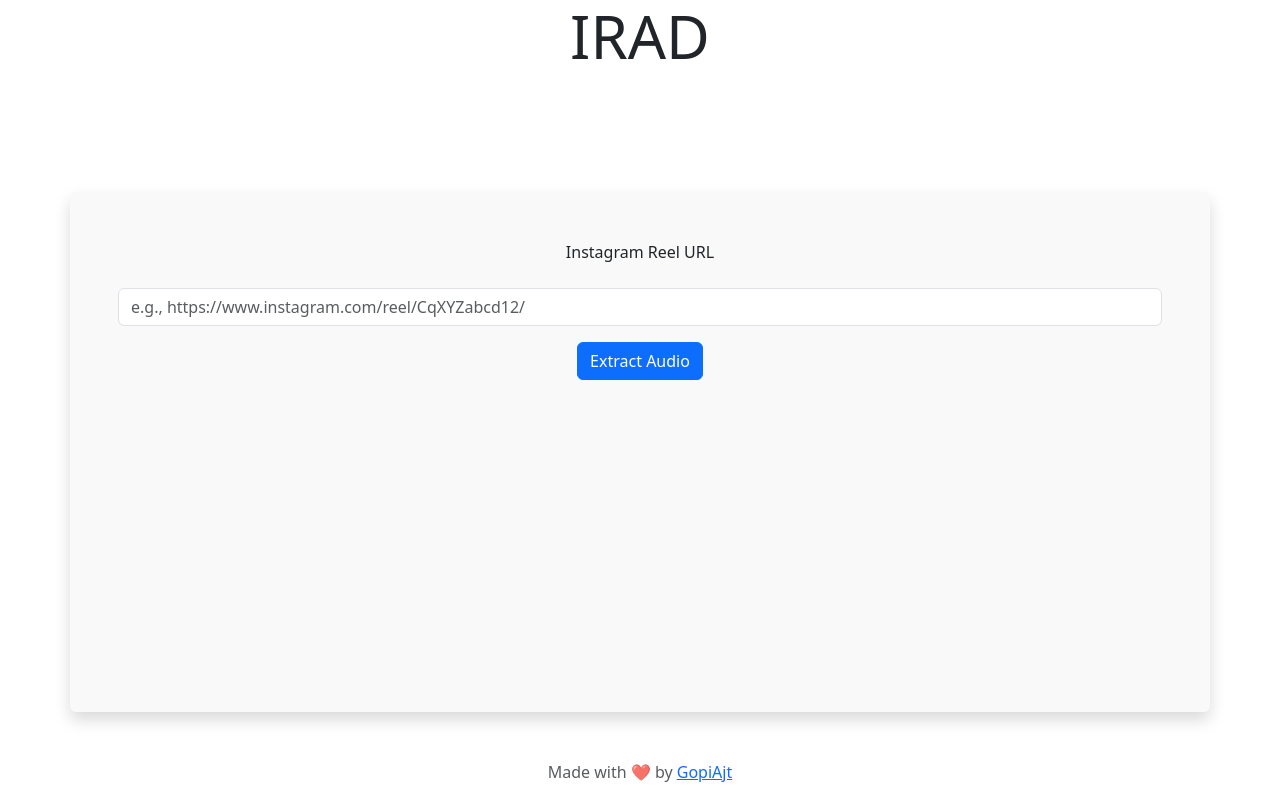
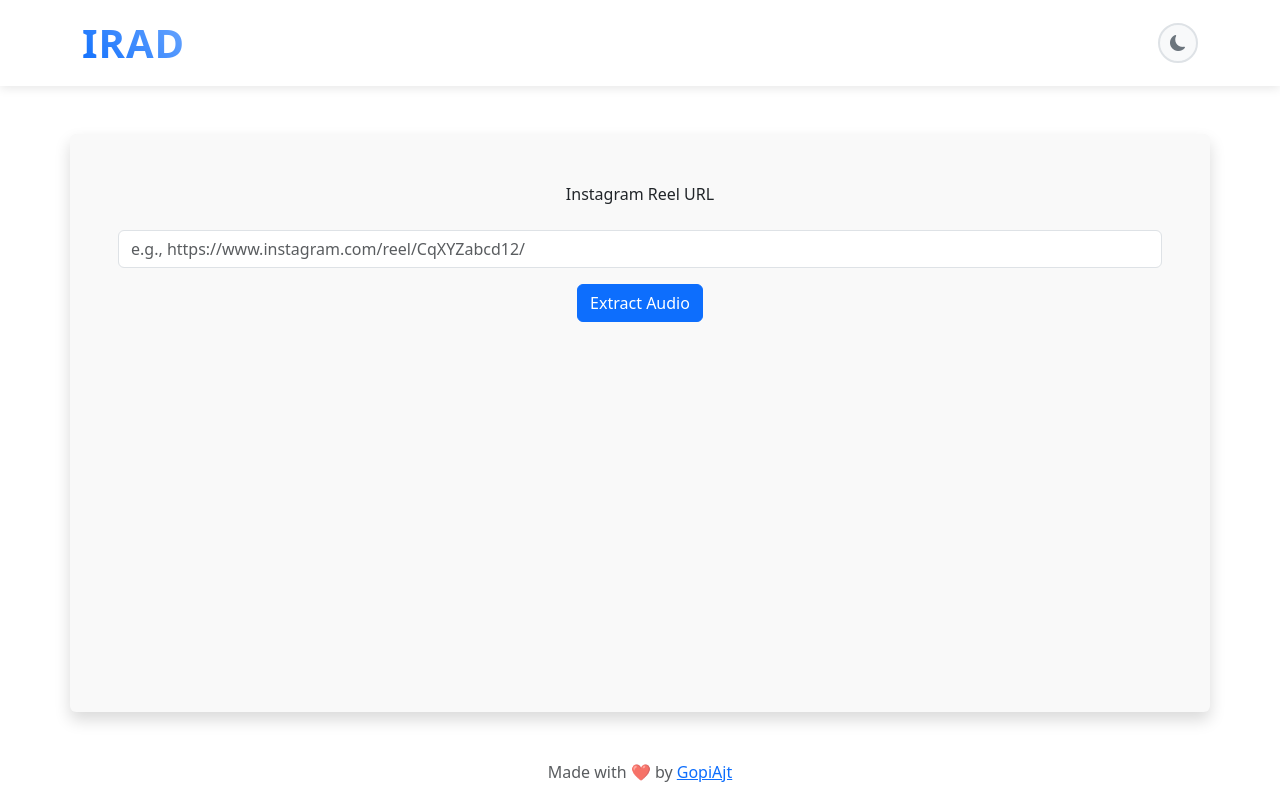
Before and after one commit to GopiAjt/reel-audio-downloader, a Flask app: page / in a window 1280 px wide. Run offline with Flask 3, Linux system fonts and the light colour scheme; some libraries are stand-ins or nearby versions.

Commit message:
refactor: implement file cleanup functionality, enhance theme toggle feature, and improve UI styling for dark mode

```diff
--- a/app.py
+++ b/app.py
@@ -5,6 +5,7 @@ import shutil
 import subprocess
 import instaloader
 from flask import Flask, request, render_template, send_from_directory, redirect, url_for, flash, abort
+from datetime import datetime
 
 # --- Configuration ---
 app = Flask(__name__)
@@ -18,6 +19,17 @@ app.config['DOWNLOAD_FOLDER'] = DOWNLOAD_FOLDER
 app.config['MAX_CONTENT_LENGTH'] = 5 * 1024 * 1024  # Limit upload size
 
 # --- Helper Functions ---
+def cleanup_old_files():
+    """Delete all files in the downloads folder."""
+    for filename in os.listdir(DOWNLOAD_FOLDER):
+        file_path = os.path.join(DOWNLOAD_FOLDER, filename)
+        try:
+            if os.path.isfile(file_path):
+                os.unlink(file_path)
+        except Exception as e:
+            app.logger.error(f"Error deleting {file_path}: {e}")
+
+
 def extract_shortcode(url):
     """Extracts the shortcode from an Instagram URL."""
     match = re.search(r"(?:reel|p)/([a-zA-Z0-9_-]+)", url)
@@ -78,6 +90,9 @@ def index():
 
 @app.route('/download', methods=['POST'])
 def download_audio():
+    # Clean up old files before downloading new one
+    cleanup_old_files()
+
     reel_url = request.form.get('reel_url', '').strip()
     if not reel_url:
         flash('Please enter an Instagram Reel URL.', 'error')
@@ -148,10 +163,18 @@ def serve_file(filename):
     path = os.path.join(app.config['DOWNLOAD_FOLDER'], filename)
     if not os.path.isfile(path):
         abort(404)
-    return send_from_directory(
-        app.config['DOWNLOAD_FOLDER'], filename,
-        as_attachment=True, mimetype='audio/mpeg'
-    )
+
+    try:
+        return send_from_directory(
+            app.config['DOWNLOAD_FOLDER'], filename,
+            as_attachment=True, mimetype='audio/mpeg'
+        )
+    finally:
+        # Clean up the file after serving
+        try:
+            os.unlink(path)
+        except Exception as e:
+            app.logger.error(f"Error deleting {path}: {e}")
 
 
 if __name__ == '__main__':
--- a/static/css/styles.css
+++ b/static/css/styles.css
@@ -2,15 +2,28 @@
     --bg-light: #ffffff;
     --text-light: #000000;
     --container-bg-light: #f9f9f9;
+    --btn-bg-light: #f8f9fa;
+    --btn-border-light: #dee2e6;
+    --primary-btn-light: #0d6efd;
+    --primary-btn-hover-light: #0b5ed7;
+    --navbar-bg-light: #ffffff;
+    --navbar-shadow-light: rgba(0, 0, 0, 0.1);
 
     --bg-dark: #121212;
-    --text-dark: #f5f5f5;
+    --text-dark: #ffffff;
     --container-bg-dark: #1f1f1f;
+    --btn-bg-dark: #2d2d2d;
+    --btn-border-dark: #404040;
+    --primary-btn-dark: #0d6efd;
+    --primary-btn-hover-dark: #0b5ed7;
+    --navbar-bg-dark: #1a1a1a;
+    --navbar-shadow-dark: rgba(0, 0, 0, 0.3);
 }
 
-html[data-theme='light'] {
+html {
     background-color: var(--bg-light);
     color: var(--text-light);
+    transition: background-color 0.3s, color 0.3s;
 }
 
 html[data-theme='dark'] {
@@ -18,8 +31,78 @@ html[data-theme='dark'] {
     color: var(--text-dark);
 }
 
+html[data-theme='dark'] * {
+    color: var(--text-dark);
+}
+
 body {
+    background-color: inherit;
+    min-height: 100vh;
+    margin: 0;
+    display: flex;
+    flex-direction: column;
     transition: background-color 0.3s, color 0.3s;
+}
+
+/* Navbar styling */
+.navbar {
+    background-color: var(--navbar-bg-light);
+    box-shadow: 0 2px 10px var(--navbar-shadow-light);
+    transition: all 0.3s ease;
+}
+
+html[data-theme='dark'] .navbar {
+    background-color: var(--navbar-bg-dark);
+    box-shadow: 0 2px 10px var(--navbar-shadow-dark);
+}
+
+.navbar-brand {
+    text-decoration: none;
+    transition: all 0.3s ease;
+}
+
+.brand-text {
+    font-size: 2.5rem;
+    font-weight: 800;
+    background: linear-gradient(45deg, var(--primary-btn-light), #6ea8fe);
+    -webkit-background-clip: text;
+    -webkit-text-fill-color: transparent;
+    transition: all 0.3s ease;
+    letter-spacing: 1px;
+    text-transform: uppercase;
+}
+
+html[data-theme='dark'] .brand-text {
+    background: linear-gradient(45deg, var(--primary-btn-dark), #8bb9fe);
+    -webkit-background-clip: text;
+    -webkit-text-fill-color: transparent;
+}
+
+.theme-toggle-btn {
+    border-radius: 50%;
+    width: 40px;
+    height: 40px;
+    padding: 0;
+    display: flex;
+    align-items: center;
+    justify-content: center;
+    transition: all 0.3s ease;
+    border: 2px solid var(--btn-border-light);
+    background-color: var(--btn-bg-light);
+}
+
+html[data-theme='dark'] .theme-toggle-btn {
+    border-color: var(--btn-border-dark);
+    background-color: var(--btn-bg-dark);
+}
+
+.theme-toggle-btn:hover {
+    transform: translateY(-2px);
+    box-shadow: 0 4px 8px rgba(0, 0, 0, 0.1);
+}
+
+html[data-theme='dark'] .theme-toggle-btn:hover {
+    box-shadow: 0 4px 8px rgba(0, 0, 0, 0.2);
 }
 
 #form-container {
@@ -31,6 +114,91 @@ html[data-theme='dark'] #form-container {
     background-color: var(--container-bg-dark);
 }
 
+/* Form elements styling */
+.form-label {
+    color: inherit;
+    font-weight: 500;
+}
+
+html[data-theme='dark'] .form-control {
+    background-color: var(--btn-bg-dark);
+    border-color: var(--btn-border-dark);
+    color: var(--text-dark);
+}
+
+html[data-theme='dark'] .form-control::placeholder {
+    color: #a0a0a0;
+}
+
+html[data-theme='dark'] .form-control:focus {
+    background-color: var(--btn-bg-dark);
+    border-color: var(--btn-border-dark);
+    color: var(--text-dark);
+    box-shadow: 0 0 0 0.25rem rgba(13, 110, 253, 0.25);
+}
+
+/* Button styling */
+.btn-primary {
+    background-color: var(--primary-btn-light);
+    border-color: var(--primary-btn-light);
+    color: white;
+    transition: all 0.3s ease;
+}
+
+.btn-primary:hover {
+    background-color: var(--primary-btn-hover-light);
+    border-color: var(--primary-btn-hover-light);
+    transform: translateY(-1px);
+    box-shadow: 0 4px 8px rgba(0, 0, 0, 0.1);
+}
+
+html[data-theme='dark'] .btn-primary {
+    background-color: var(--primary-btn-dark);
+    border-color: var(--primary-btn-dark);
+    color: white;
+}
+
+html[data-theme='dark'] .btn-primary:hover {
+    background-color: var(--primary-btn-hover-dark);
+    border-color: var(--primary-btn-hover-dark);
+    transform: translateY(-1px);
+    box-shadow: 0 4px 8px rgba(0, 0, 0, 0.2);
+}
+
+/* Alert styling */
+html[data-theme='dark'] .alert {
+    background-color: var(--btn-bg-dark);
+    border-color: var(--btn-border-dark);
+    color: var(--text-dark);
+}
+
+html[data-theme='dark'] .alert-success {
+    background-color: rgba(25, 135, 84, 0.2);
+    border-color: #198754;
+    color: var(--text-dark);
+}
+
+html[data-theme='dark'] .alert-danger {
+    background-color: rgba(220, 53, 69, 0.2);
+    border-color: #dc3545;
+    color: var(--text-dark);
+}
+
+/* Footer styling */
+html[data-theme='dark'] .text-muted {
+    color: #ffffff !important;
+    opacity: 0.7;
+}
+
+html[data-theme='dark'] a {
+    color: #6ea8fe;
+}
+
+html[data-theme='dark'] a:hover {
+    color: #8bb9fe;
+}
+
+/* Loading overlay */
 #loading-overlay {
     position: fixed;
     top: 0;
--- a/static/js/script.js
+++ b/static/js/script.js
@@ -16,3 +16,42 @@ document.addEventListener("DOMContentLoaded", () => {
         loadingOverlay.style.display = "flex";
     });
 });
+
+// Theme toggle functionality
+document.addEventListener('DOMContentLoaded', function() {
+    const themeToggle = document.getElementById('theme-toggle');
+    const themeIcon = themeToggle.querySelector('i');
+
+    // Check for saved theme preference or use system preference
+    const savedTheme = localStorage.getItem('theme');
+    const prefersDark = window.matchMedia('(prefers-color-scheme: dark)').matches;
+
+    if (savedTheme) {
+        document.documentElement.setAttribute('data-theme', savedTheme);
+        updateThemeIcon(savedTheme);
+    } else if (prefersDark) {
+        document.documentElement.setAttribute('data-theme', 'dark');
+        updateThemeIcon('dark');
+    }
+
+    // Theme toggle click handler
+    themeToggle.addEventListener('click', function() {
+        const currentTheme = document.documentElement.getAttribute('data-theme');
+        const newTheme = currentTheme === 'light' ? 'dark' : 'light';
+
+        document.documentElement.setAttribute('data-theme', newTheme);
+        localStorage.setItem('theme', newTheme);
+        updateThemeIcon(newTheme);
+    });
+
+    // Update theme icon based on current theme
+    function updateThemeIcon(theme) {
+        if (theme === 'dark') {
+            themeIcon.classList.remove('bi-moon-fill');
+            themeIcon.classList.add('bi-sun-fill');
+        } else {
+            themeIcon.classList.remove('bi-sun-fill');
+            themeIcon.classList.add('bi-moon-fill');
+        }
+    }
+});
--- a/templates/index.html
+++ b/templates/index.html
@@ -6,6 +6,7 @@
     <meta name="viewport" content="width=device-width, initial-scale=1.0">
     <title>IRAD</title>
     <link rel="stylesheet" href="https://cdn.jsdelivr.net/npm/bootstrap@5.3.3/dist/css/bootstrap.min.css">
+    <link rel="stylesheet" href="https://cdn.jsdelivr.net/npm/bootstrap-icons@1.11.3/font/bootstrap-icons.min.css">
     <link rel="stylesheet" href="{{ url_for('static', filename='css/styles.css') }}">
 </head>
 
@@ -16,11 +17,20 @@
             <div class="mt-3 text-white">Processing... Please wait</div>
         </div>
     </div>
-    <center>
-        <h1 style="font-size: 60px;" class="mb-4">IRAD</h1>
-    </center>
-    <br>
-    <br>
+
+    <nav class="navbar navbar-expand-lg">
+        <div class="container">
+            <a class="navbar-brand" href="/">
+                <span class="brand-text">IRAD</span>
+            </a>
+            <div class="d-flex align-items-center">
+                <button id="theme-toggle" class="btn btn-outline-secondary theme-toggle-btn">
+                    <i class="bi bi-moon-fill"></i>
+                </button>
+            </div>
+        </div>
+    </nav>
+
     <div class="container mt-5 p-5 rounded shadow" id="form-container">
         <form action="{{ url_for('download_audio') }}" method="post" id="download-form">
             <label for="reel_url" class="form-label">Instagram Reel URL</label>
```
